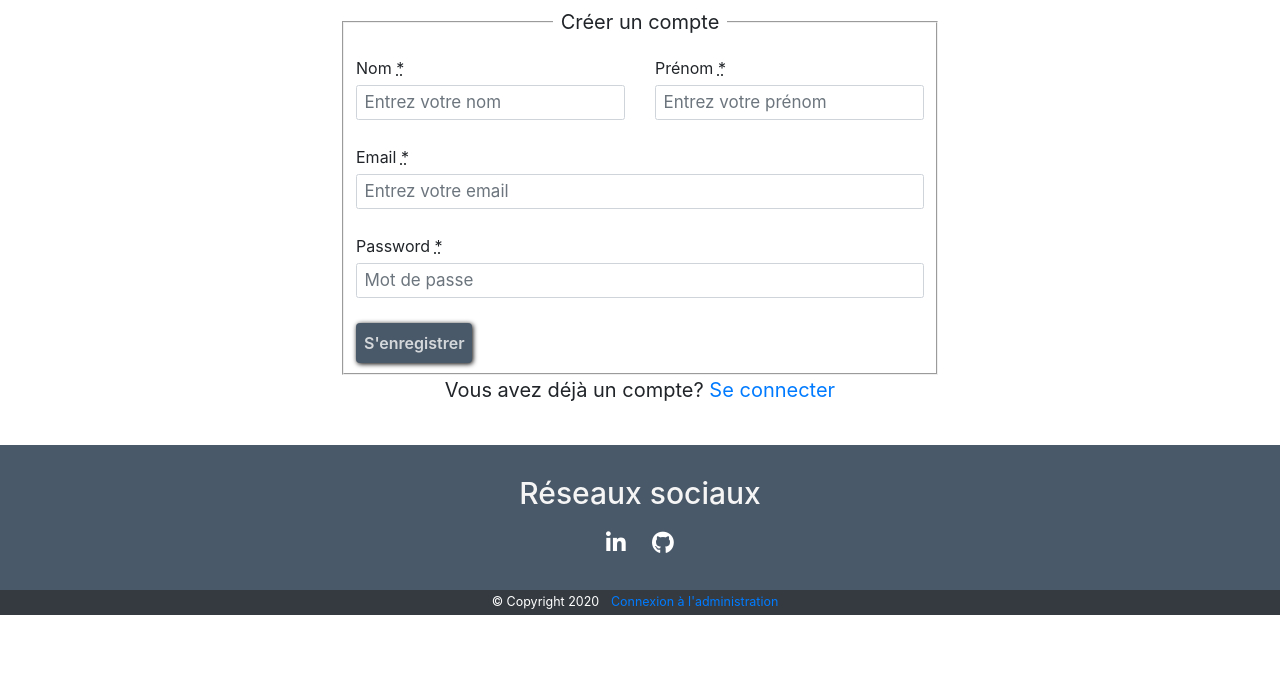
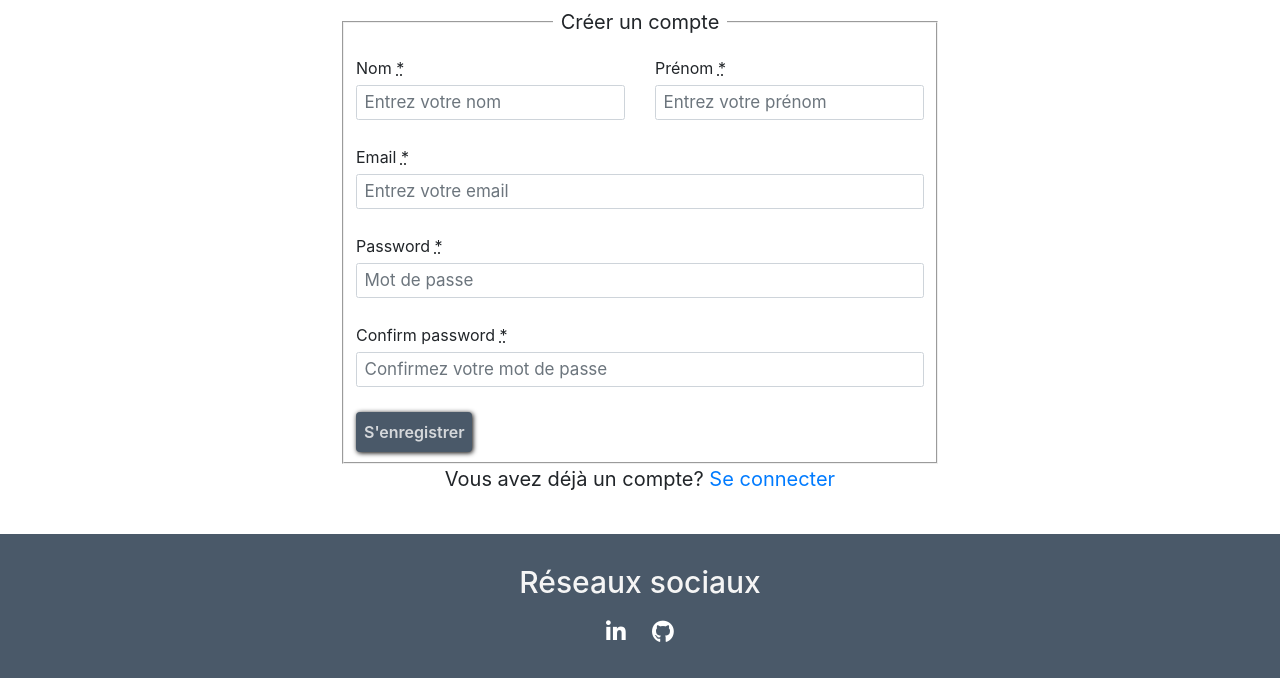
Before and after one commit to MerciMathieu/PHP-blog, a PHP site: page /index.php?action=register in a window 1280 px wide. Shown: the part 102-780 px from the top of the page. Before the commit the page ends 717 px from the top, so only its background shows below. Run offline with PHP 8.4, Linux system fonts and the light colour scheme; some libraries are stand-ins or nearby versions.

Commit message:
confirm password

```diff
--- a/src/Controller/Blog/BlogController.php
+++ b/src/Controller/Blog/BlogController.php
@@ -70,10 +70,12 @@ Class BlogController
             );
             $user->setEmail($_POST['email']);
             $user->setPassword(password_hash($_POST['password'], PASSWORD_BCRYPT));
-
-            $this->userRepository->insert($user);
-
-            header('Location: ?action=blog');
+            if ($_POST['confirm_password'] === $_POST['password']) {
+                $this->userRepository->insert($user);
+                header('Location: ?action=blog');
+            } else {
+                echo "<script>alert(\"Le mot de passe est différent\")</script>";
+            }
         }
         return $this->twig->render('blog/register.html.twig');
     }
--- a/templates/blog/register.html.twig
+++ b/templates/blog/register.html.twig
@@ -26,6 +26,10 @@
                         <label for="password">Password <abbr title="required">*</abbr></label>
                         <input type="password" name="password" class="form-control" id="password" placeholder="Mot de passe" required>
                     </div>
+                    <div class="form-group">
+                        <label for="confirm_password">Confirm password <abbr title="required">*</abbr></label>
+                        <input type="password" name="confirm_password" class="form-control" id="confirm_password" placeholder="Confirmez votre mot de passe" required>
+                    </div>
                     <button type="submit" name="submit" class="button-link">S'enregistrer</button>
             </fieldset>
         </form>
```
